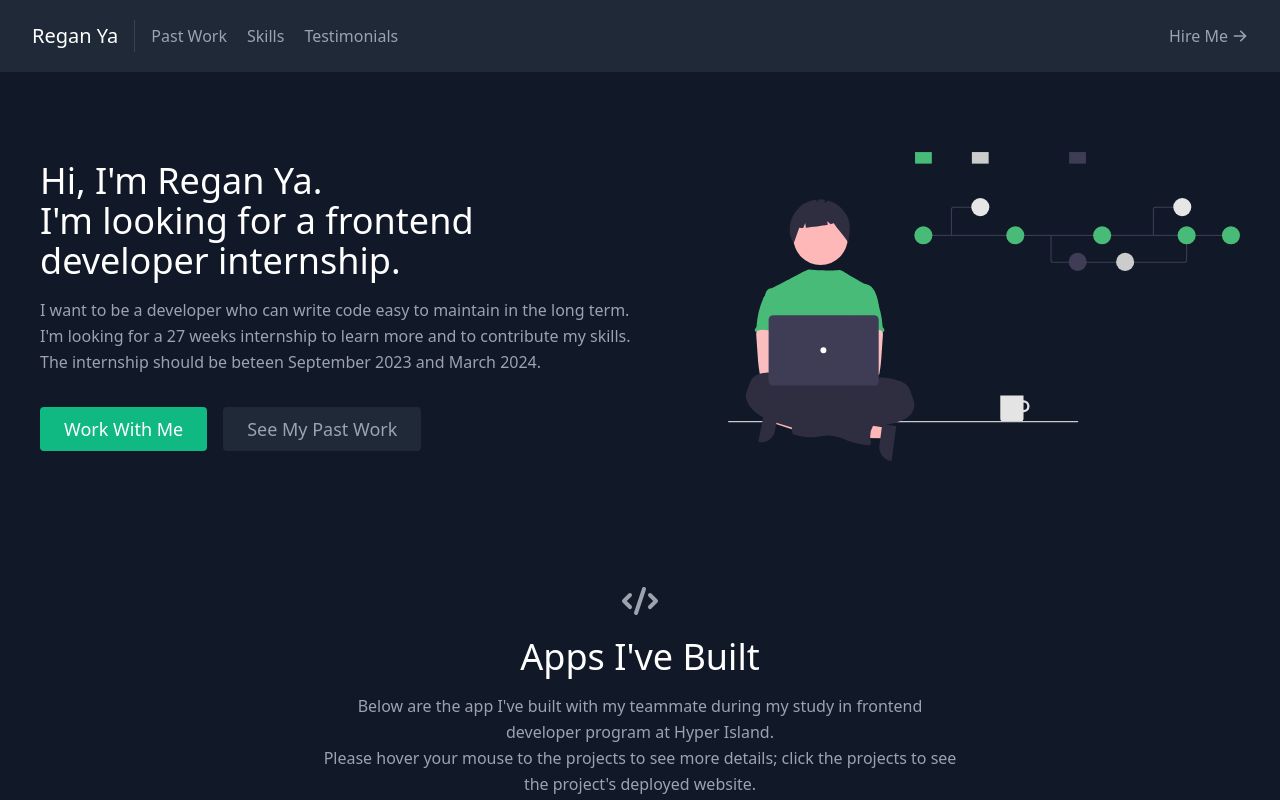
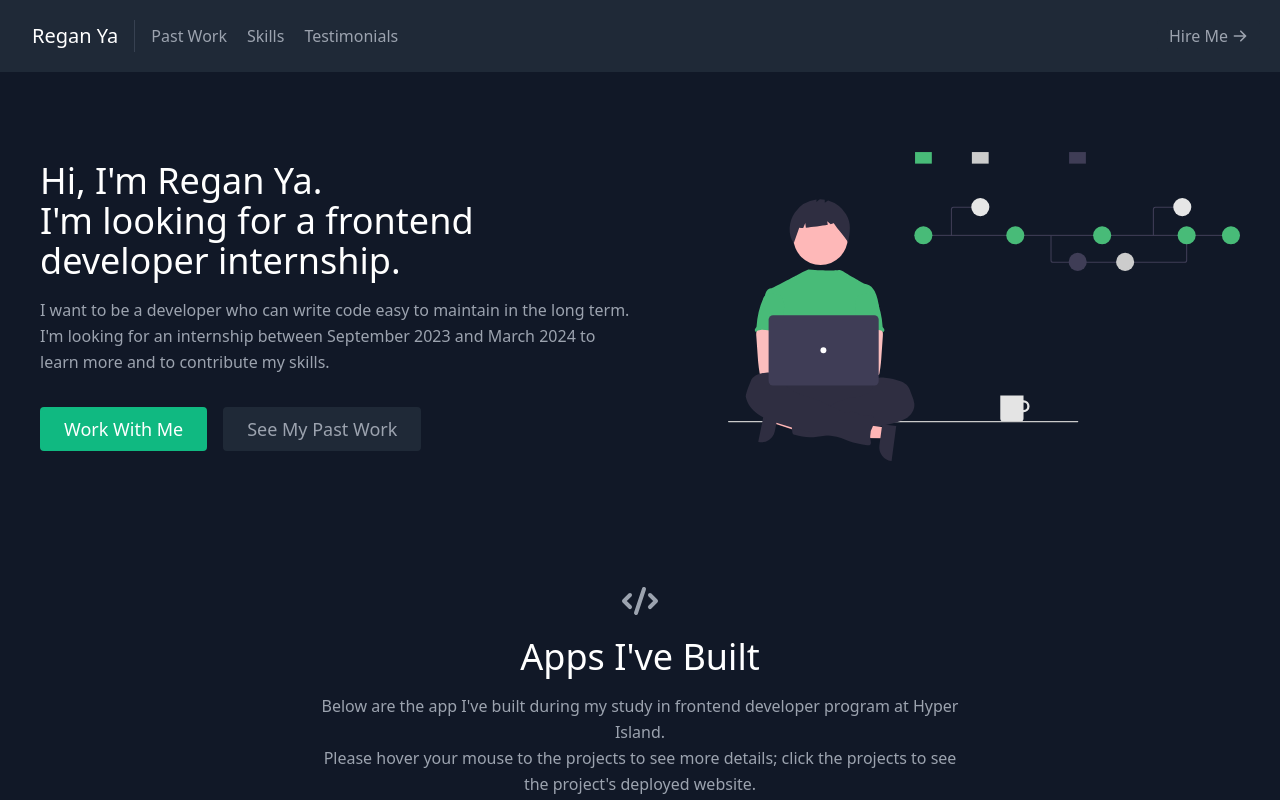
Before and after one commit to hens-virtuella-varld/my-portfolio, a React (Create React App) app: page / in a window 1280 px wide. Shown: the top 800 px of the page. Built offline with nearby package versions, Linux system fonts and the light colour scheme.

Commit message:
feat: :art: edit description, remove typo

```diff
--- a/src/components/About.js
+++ b/src/components/About.js
@@ -12,8 +12,8 @@ const About = () => {
 					</h1>
 					<p className="mb-8 leading-relaxed">
 						I want to be a developer who can write code easy to maintain in the
-						long term. I'm looking for a 27 weeks internship to learn more and
-						to contribute my skills. The internship should be beteen September 2023 and March 2024.
+						long term. I'm looking for an internship between September 2023 and
+						March 2024 to learn more and to contribute my skills.
 					</p>
 					<div className="flex justify-center">
 						<a
--- a/src/components/Projects.js
+++ b/src/components/Projects.js
@@ -12,8 +12,8 @@ const Projects = () => {
 						Apps I've Built
 					</h1>
 					<p className="lg:w-2/3 mx-auto leading-relaxed text-base">
-						Below are the app I've built with my teammate during my study in
-						frontend developer program at Hyper Island.
+						Below are the app I've built during my study in frontend developer
+						program at Hyper Island.
 						<br />
 						Please hover your mouse to the projects to see more details; click
 						the projects to see the project's deployed website.
@@ -23,6 +23,7 @@ const Projects = () => {
 					{projects.map((project) => (
 						<a
 							href={project.link}
+							target="_blank"
 							key={project.image}
 							className="sm:w-1/2 w-100 p-4"
 						>
--- a/src/data.js
+++ b/src/data.js
@@ -17,7 +17,7 @@ export const projects = [
 	},
 	{
 		title: "Game App",
-		subtitle: "JavaScriptm, HTML & CSS",
+		subtitle: "JavaScript, HTML & CSS",
 		description:
 			"My communication skills had the chance to get sharpened since this game app contains many sub-games and the team had to make sure that all the games are working well. ",
 		image: "./gameApp.gif",
@@ -43,8 +43,7 @@ export const testimonials = [
 		company: "Admissions Manager at Hyper Island",
 	},
 	{
-		quote:
-			"The recommendation will be post in a few days.",
+		quote: "The recommendation will be post in a few days.",
 		image:
 			"https://media.licdn.com/dms/image/D4D03AQGxadxELkDv0Q/profile-displayphoto-shrink_800_800/0/1673949883549?e=1689206400&v=beta&t=m6UsoUFldmc2aOZPpcbay7htB50_zYiSb36wfos9rJ8",
 		name: "Isaac Kuehnle-Nelson",
```
